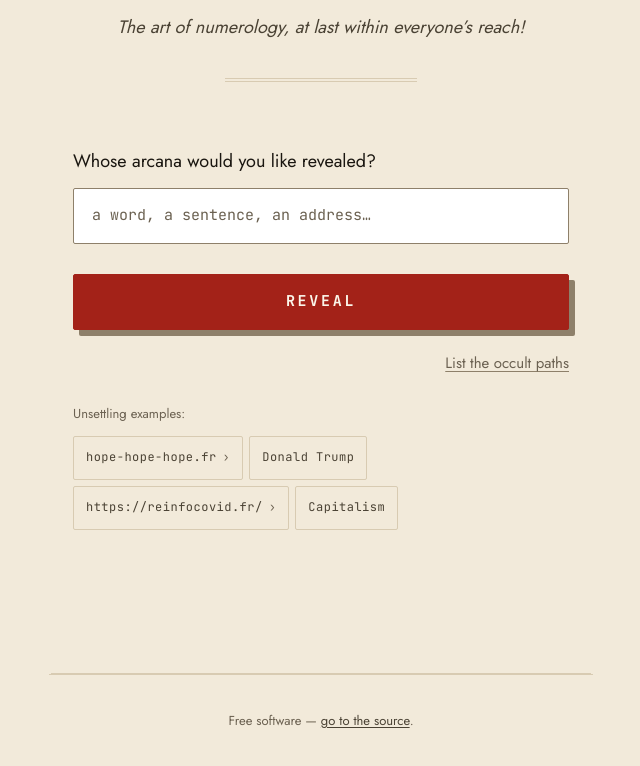
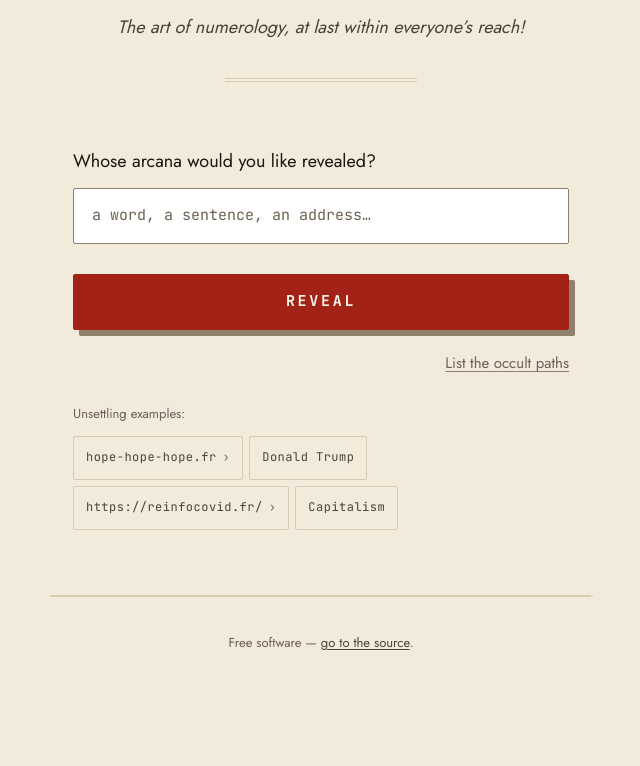
Before and after one commit to Apophenie/apophenie.github.io, a website built with Vite: page src/index.html in a window 1280 px wide. Shown: the part 244-1010 px from the top of the page, without its empty margins (319-959 px from the left). After the commit the page ends 951 px from the top, so only its background shows below. Built offline with nearby package versions, Linux system fonts and the light colour scheme.

Commit message:
Le pied de page se rapproche du site
`margin-top` passe de `--e8` à `--e3` — 96 px à 18 px. Avec les 36 px de
son propre `padding-top`, l'écart tombe de 132 à 54 px.

Sur les pages courtes, l'accueil surtout, le filet et ses deux lignes
grises semblaient appartenir à une autre page. Ils redeviennent la fin
de celle-ci.

Co-Authored-By: Claude Opus 5 (1M context) <noreply@anthropic.com>

```diff
--- a/src/styles/base.css
+++ b/src/styles/base.css
@@ -350,9 +350,19 @@ hr.filet-double {
   .barre-haute .logo-entete { width: auto; flex: 0 1 160px; }
 }
 
+/* ★ Le pied colle au site, il ne flotte plus loin derrière lui.
+   « Je souhaite que le footer soit bien plus proche du reste du site, toutes
+   pages confondues. Peut-être est-ce le passer en `margin: --e3 auto 0` plutôt
+   que `--e8`. Je verrai à l'œil si c'est trop peu » (l'auteur).
+
+   `--e8` valait 96 px, auxquels s'ajoutaient les 36 px de son propre
+   `padding-top` : 132 px de vide avant un filet et deux lignes grises. Sur les
+   pages courtes — l'accueil, surtout — le pied semblait appartenir à une autre
+   page. À `--e3` l'écart tombe à 18 + 36 = 54 px, et le filet redevient ce
+   qu'il est : la fin d'une page, pas le début d'un ailleurs. */
 .pied {
   max-width: 34rem;
-  margin: var(--e8) auto 0;
+  margin: var(--e3) auto 0;
   padding: var(--e5) var(--e4) var(--e6);
   border-top: var(--rule) solid var(--line);
   box-shadow: 0 -3px 0 -2px var(--line);
```
